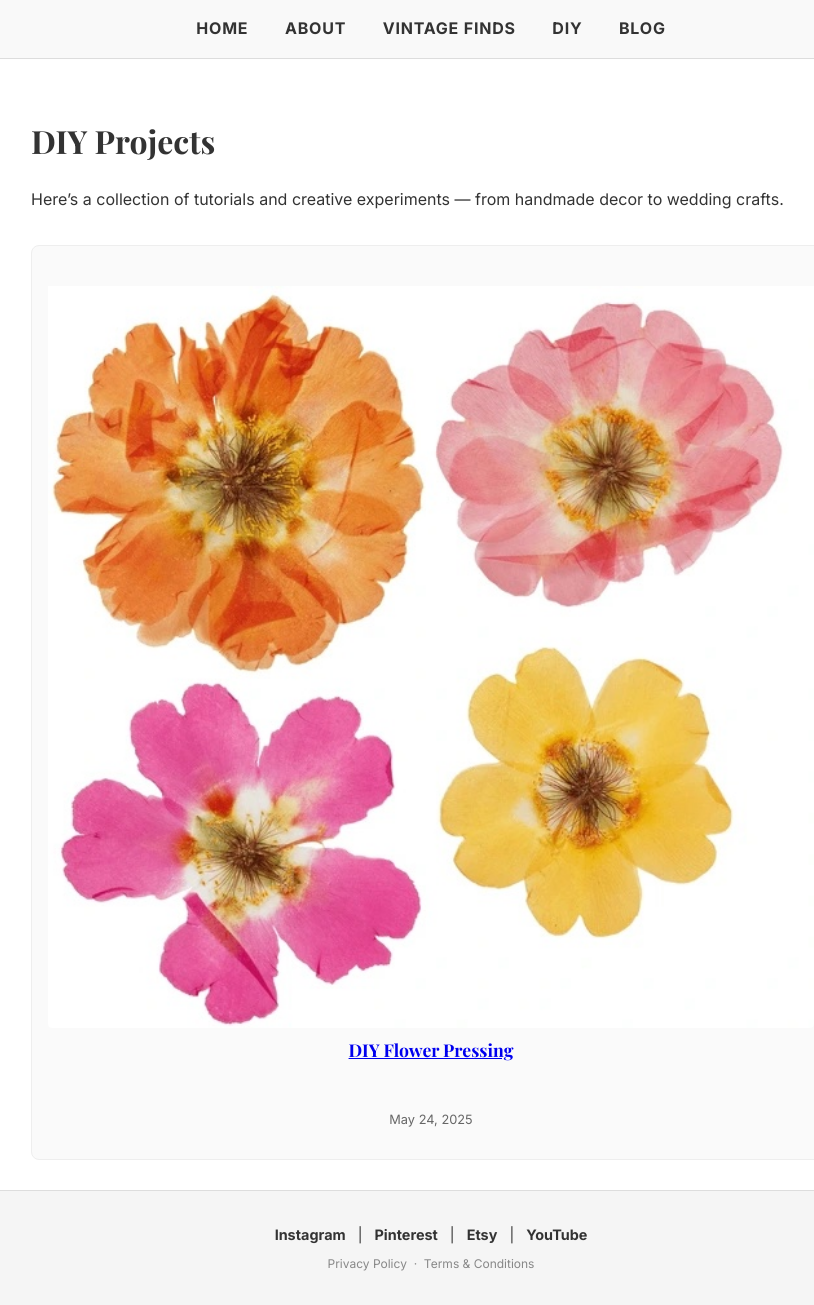
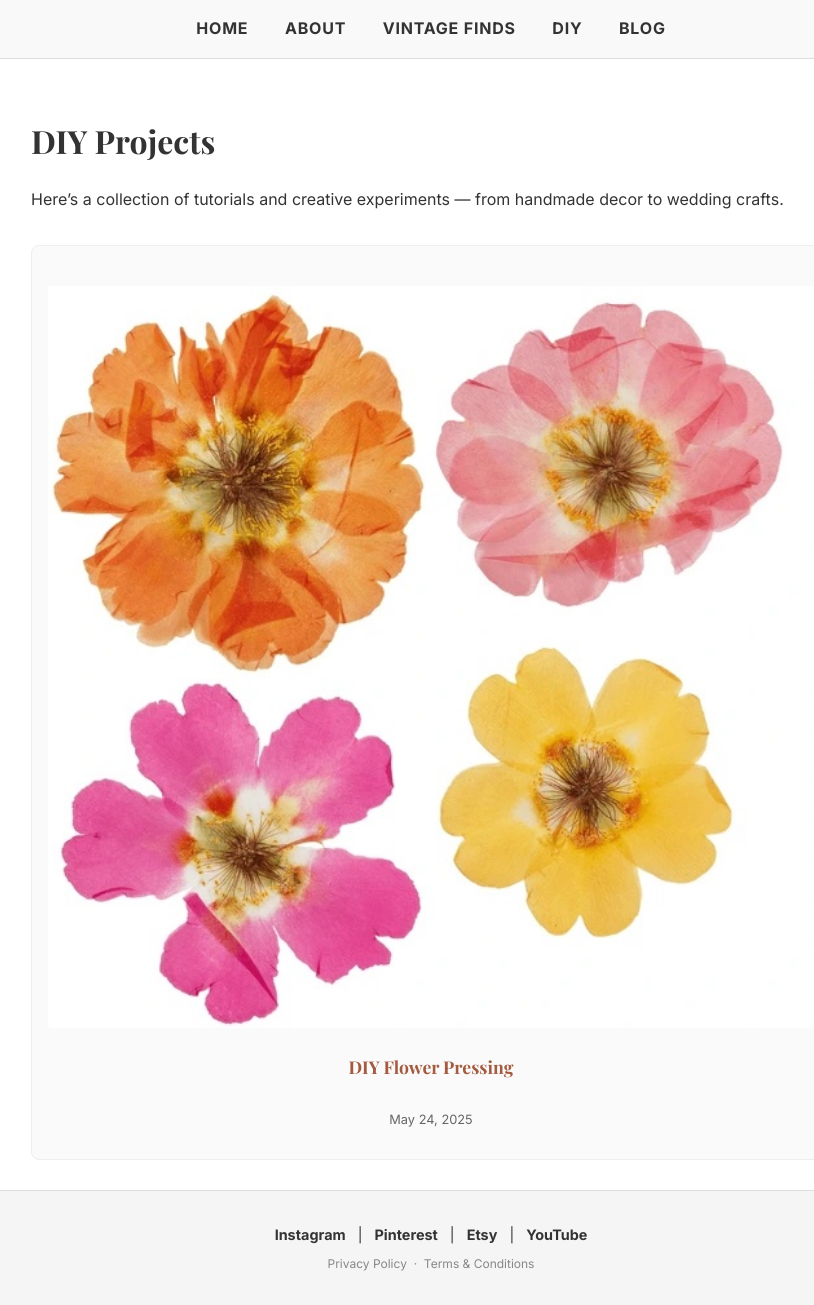
Before and after one commit to hannistudios/hannistudios.github.io, a Jekyll site: the page built from diy.md, in a window 1280 px wide. Shown: the whole page, without its empty margins (209-1023 px from the left). Built offline with Jekyll 4.4.1, drawn with Linux system fonts in a browser that asks for light colours.

Commit message:
changing link color

```diff
--- a/diy.md
+++ b/diy.md
@@ -14,16 +14,16 @@
 <div class="post-grid">
   {% for post in diy_posts %}
     <div class="post-card">
-      <a href="{{ post.url }}">
-        <div class="img-wrapper">
+      <div class="img-wrapper">
+        <a href="{{ post.url }}">
           <img
             src="{{ post.featured_image | default: '/assets/images/fallback.jpg' }}"
             onerror="this.onerror=null;this.src='/assets/images/fallback.jpg';"
             alt="{{ post.title }}"
             loading="lazy">
-        </div>
-        <h3>{{ post.title }}</h3>
-      </a>
+        </a>
+      </div>
+      <h3><a href="{{ post.url }}">{{ post.title }}</a></h3>
       <p class="post-date">{{ post.date | date: "%B %d, %Y" }}</p>
     </div>
   {% endfor %}
```
